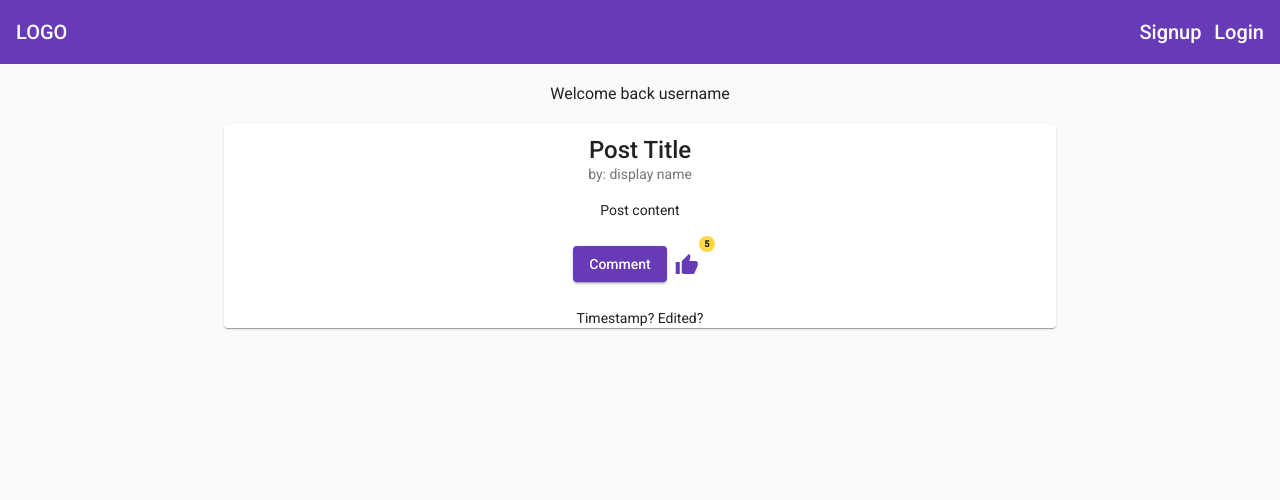
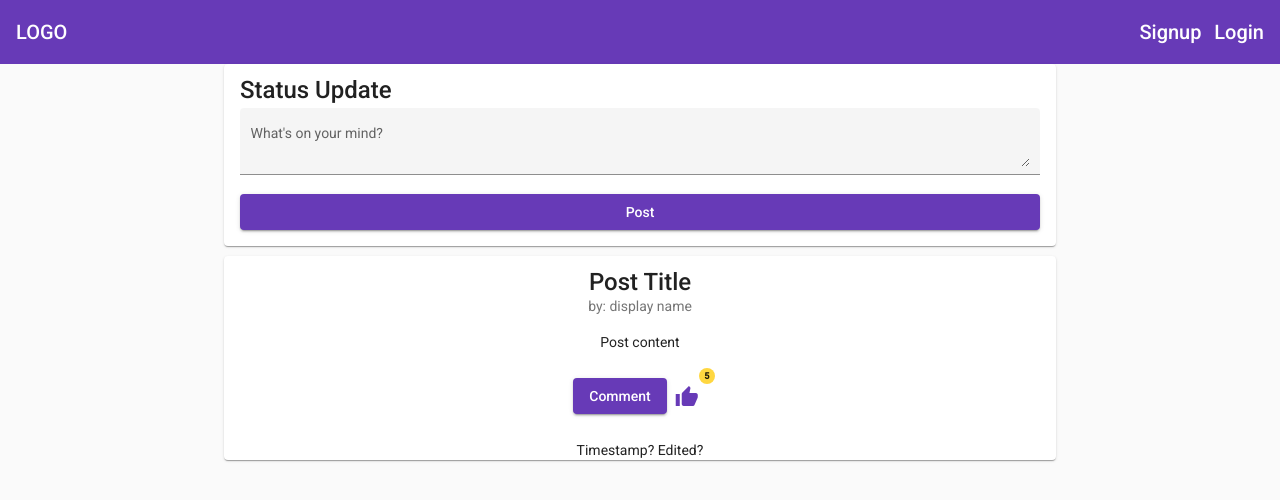
Before and after one commit to jbarthelmess/RevatureConnectPlusFrontEnd, an Angular app: page / in a window 1280 px wide. Shown: the top 500 px of the page. Built offline with nearby package versions, Linux system fonts and the light colour scheme.

Commit message:
Creating a post template is set up.

```diff
--- a/src/app/app.module.ts
+++ b/src/app/app.module.ts
@@ -17,6 +17,7 @@ import { WelcomeComponent } from './dashboard/welcome/welcome.component';
 import { PostsComponent } from './dashboard/posts/posts.component';
 import { ProfileComponent } from './dashboard/profile/profile.component';
 import { AuthenticationService } from './services/authentication.service';
+import { WritePostComponent } from './dashboard/write-post/write-post.component';
 //import { WelcomeComponent } from './welcome/welcome.component';
 
 @NgModule({
@@ -29,7 +30,8 @@ import { AuthenticationService } from './services/authentication.service';
     SidenavComponent,
     WelcomeComponent,
     PostsComponent,
-    ProfileComponent
+    ProfileComponent,
+    WritePostComponent
   ],
   imports: [
     BrowserModule,
--- a/src/app/dashboard/welcome/welcome.component.html
+++ b/src/app/dashboard/welcome/welcome.component.html
@@ -1,4 +1,4 @@
-<section id="dashboard" fxLayout="column" fxLayoutAlign="center center">
-  <app-profile></app-profile>
-  <app-posts></app-posts>
+<section id="dashboard" fxLayout="column" fxLayoutAlign="center center" fxLayoutGap=10px>
+    <app-write-post></app-write-post>
+    <app-posts></app-posts>
 </section>
--- /dev/null
+++ b/src/app/dashboard/write-post/write-post.component.html
@@ -0,0 +1,10 @@
+<section class="post_card" fxLayout fxLayoutAlign="center center">
+    <mat-card fxFlex="65vw" fxLayout="column" fxLayoutAlign="center">
+        <mat-card-title>Status Update</mat-card-title>
+        <mat-form-field appearance="fill" style="width: 100%;">
+            <mat-label>What's on your mind?</mat-label>
+            <textarea matInput></textarea>
+        </mat-form-field>
+        <button style="justify-content: right;" type="submit" color="primary" mat-raised-button>Post</button>
+    </mat-card>
+</section>
--- /dev/null
+++ b/src/app/dashboard/write-post/write-post.component.ts
@@ -0,0 +1,15 @@
+import { Component, OnInit } from '@angular/core';
+
+@Component({
+  selector: 'app-write-post',
+  templateUrl: './write-post.component.html',
+  styleUrls: ['./write-post.component.css']
+})
+export class WritePostComponent implements OnInit {
+
+  constructor() { }
+
+  ngOnInit(): void {
+  }
+
+}
```
Also changed, not shown: src/app/dashboard/write-post/write-post.component.css (added), 1 other file (tests, documents, lock files or other folders).
